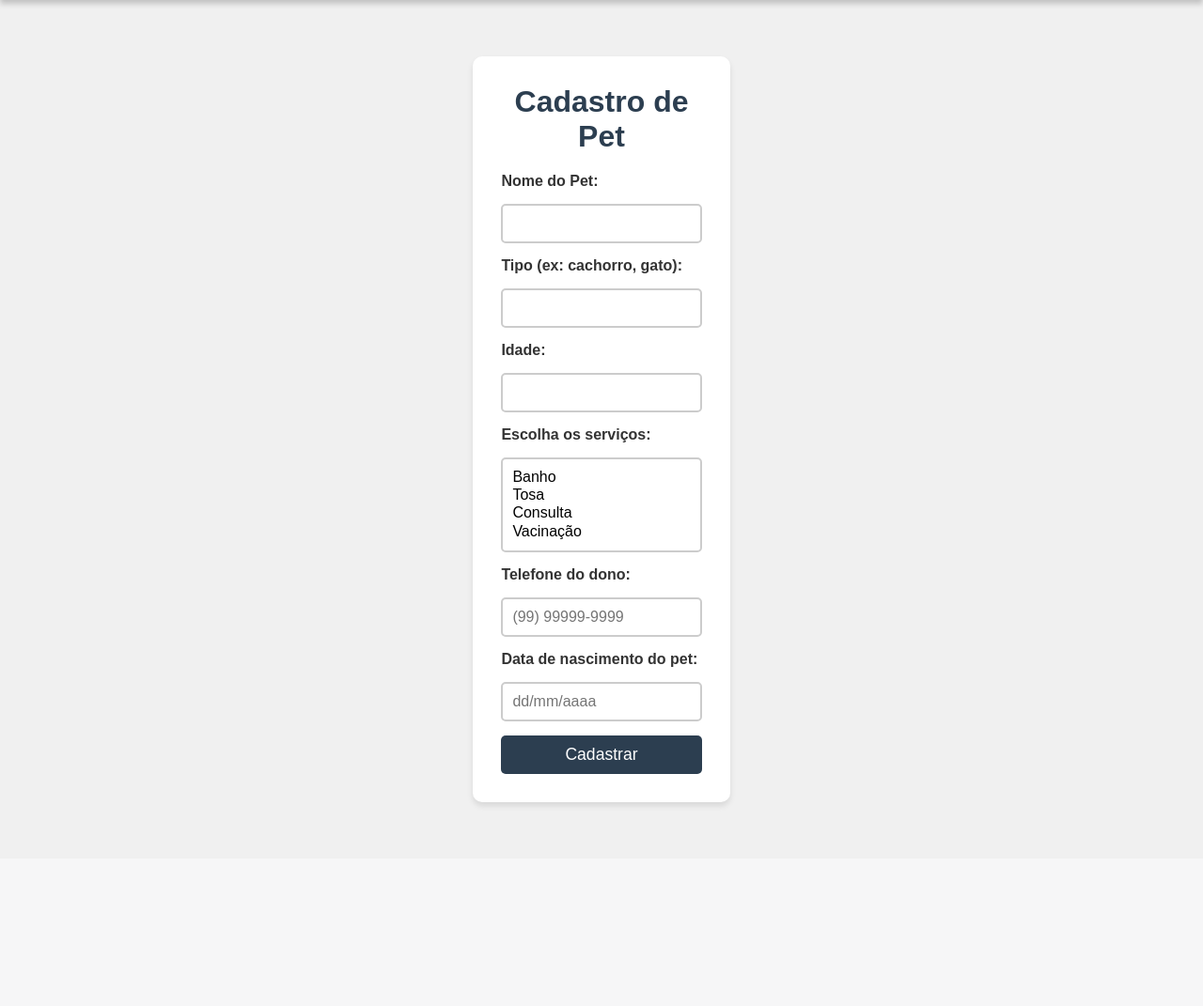
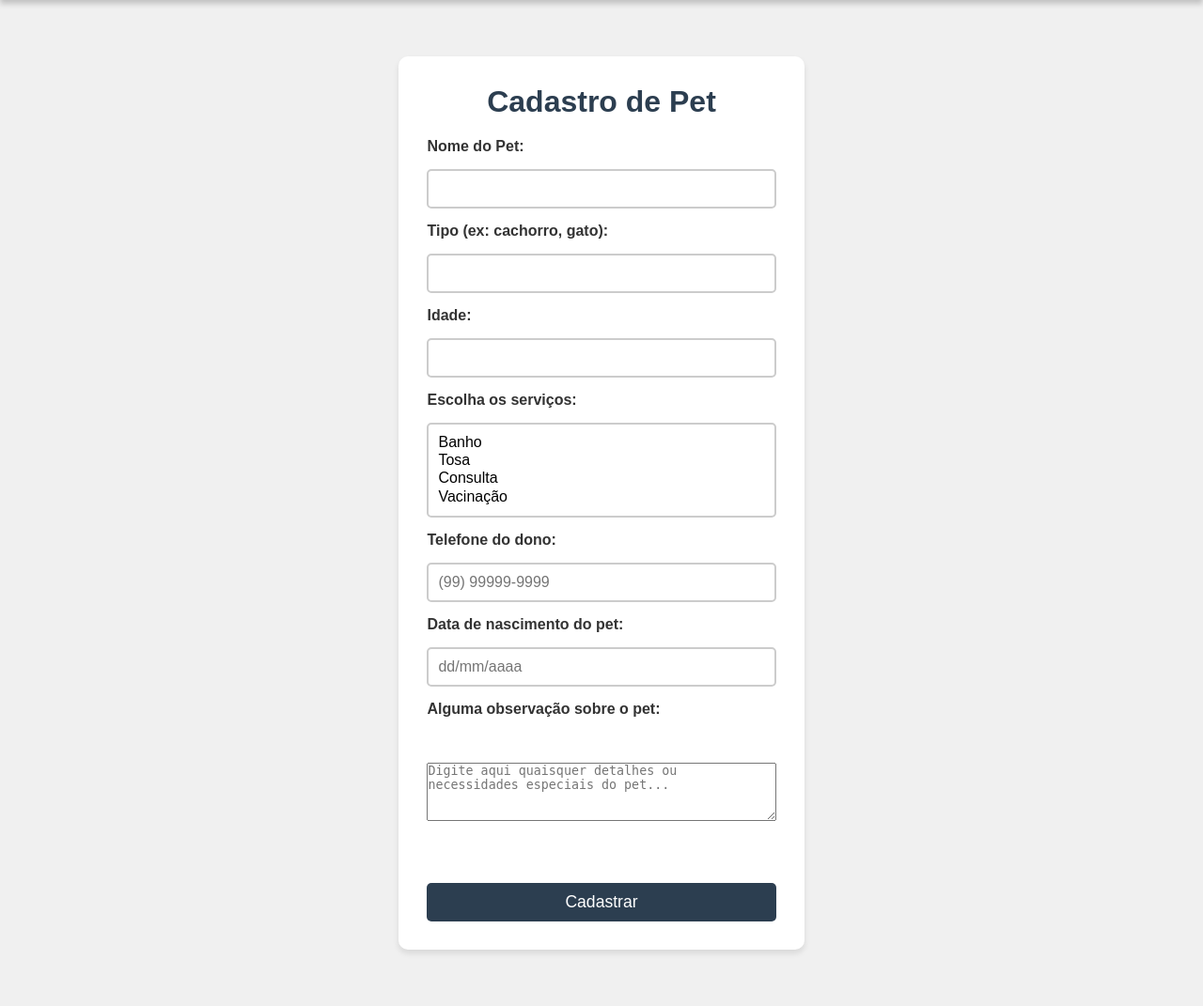
Before and after one commit to Joaozin148/PetShop-, a PHP site: page /cadastrar_pet.php in a window 1280 px wide. Shown: the part 116-1187 px from the top of the page at 94% size. Before the commit the page ends 976 px from the top, so only its background shows below. Run offline with PHP 8.4, Linux system fonts and the light colour scheme.

Commit message:
Adição de campo Observação.

```diff
--- a/cadastrar_pet.php
+++ b/cadastrar_pet.php
@@ -28,6 +28,9 @@
             <label for="data_nascimento">Data de nascimento do pet:</label>
             <input type="text" name="data_nascimento" id="data_nascimento" placeholder="dd/mm/aaaa" required>
 
+            <label for="observacao">Alguma observação sobre o pet:</label><br>
+            <textarea id="observacao" name="observacao" rows="4" cols="50" placeholder="Digite aqui quaisquer detalhes ou necessidades especiais do pet..."></textarea><br><br>
+
             <input type="submit" value="Cadastrar">
         </form>
 
@@ -39,6 +42,7 @@
         $servicos = $_POST['servicos'] ?? [];
         $telefone = preg_replace('/\D/', '', $_POST['telefone']);
         $data = preg_replace('/\D/', '', $_POST['data_nascimento']);
+        $observacao = htmlspecialchars($_POST['observacao'] ?? 'Nenhuma observação fornecida');
 
          if (strlen($telefone) === 11) {
             $telefone_formatado = '(' . substr($telefone, 0, 2) . ') ' . substr($telefone, 2, 5) . '-' . substr($telefone, 7);
@@ -46,12 +50,12 @@
             $telefone_formatado = 'Telefone inválido';
         }
 
-
         if (strlen($data) === 8) {
             $data_formatada = substr($data, 0, 2) . '/' . substr($data, 2, 2) . '/' . substr($data, 4);
         } else {
             $data_formatada = 'Data inválida';
         }
+
         echo "<div class='conteudo'><h3>Dados Recebidos:</h3>";
         echo "Nome do Pet: $nome<br>";
         echo "Tipo: $tipo<br>";
@@ -62,6 +66,9 @@
         foreach ($servicos as $servico) {
             echo "<li>" . htmlspecialchars($servico) . "</li>";
         }
-        echo "</ul></div>";
+        echo "</ul>";
+        echo "Observação sobre o Pet: $observacao<br>";
+        echo "</div>";
     }
 ?>
+</main>
```
